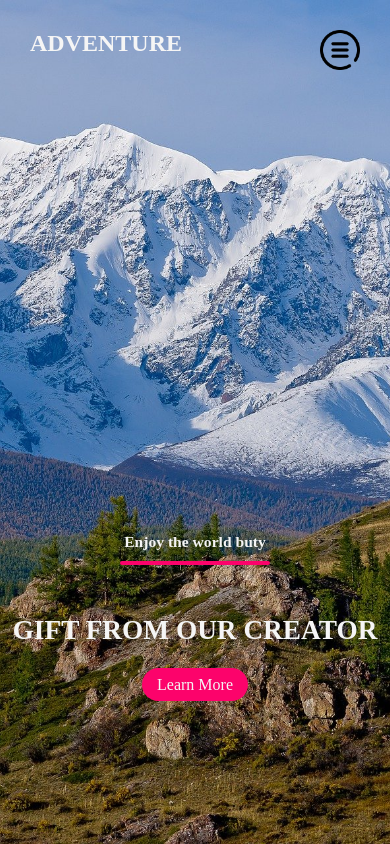
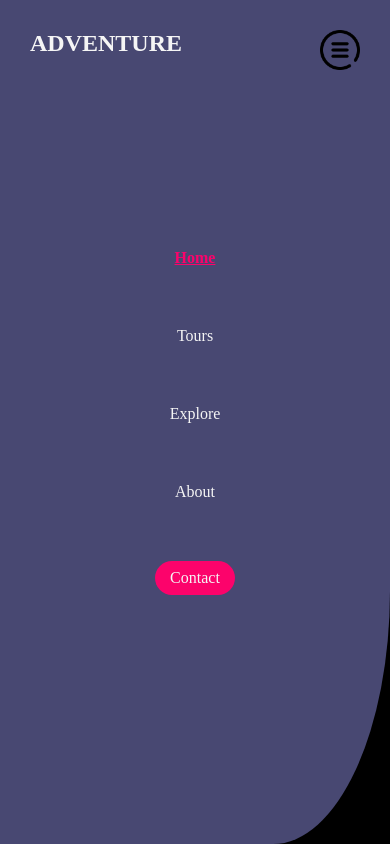
Before and after one commit to Hasan1mahmudul/Agency-website, a plain HTML site: page Agency_website/index.html in a window 390 px wide. Both pictures are taken after a click on the picture 340 px from the left and 50 px from the top of the page. Drawn offline with Linux system fonts and the light colour scheme.

Commit message:
Responsive Toggle navbar

```diff
--- a/Agency_website/css/style3.css
+++ b/Agency_website/css/style3.css
@@ -85,13 +85,16 @@ header{
     right: 30px;
     width: 40px;
     cursor: pointer;
-
+    display: none;
 }
 
 /* Mobile responsive */
 
 @media only screen and (max-width: 850px)
 {
+    .menu-btn{
+        display: block;
+    }
     .navbar{
         padding: 0;
     }
@@ -106,7 +109,12 @@ header{
         height: 100vh;
         justify-content: center;
         background: #484872;
-        margin-top: -900px;
+        margin-top: -1000px;
+        transition: all 0.5s ease;
+    }
+    .mobile-menu{
+        margin-top: 0px;
+        border-bottom-right-radius: 30%;
     }
     .nav-links li{
         margin: 30px auto;
--- a/Agency_website/index.html
+++ b/Agency_website/index.html
@@ -30,5 +30,14 @@
       </div>
 
   </header>
+
+  <script>
+      const menuBtn = document.querySelector('.menu-btn')
+      const navlinks =  document.querySelector('.nav-links')
+
+      menuBtn.addEventListener('click',()=>{
+          navlinks.classList.toggle('mobile-menu')
+      })
+  </script>
 </body>
 </html>
```
